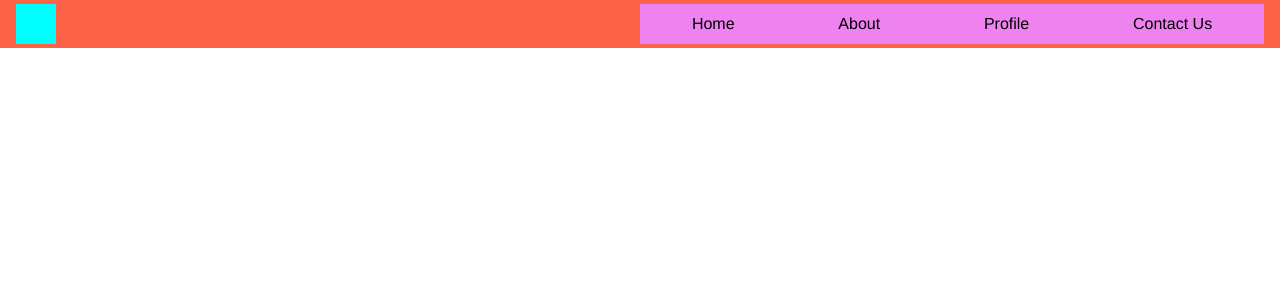
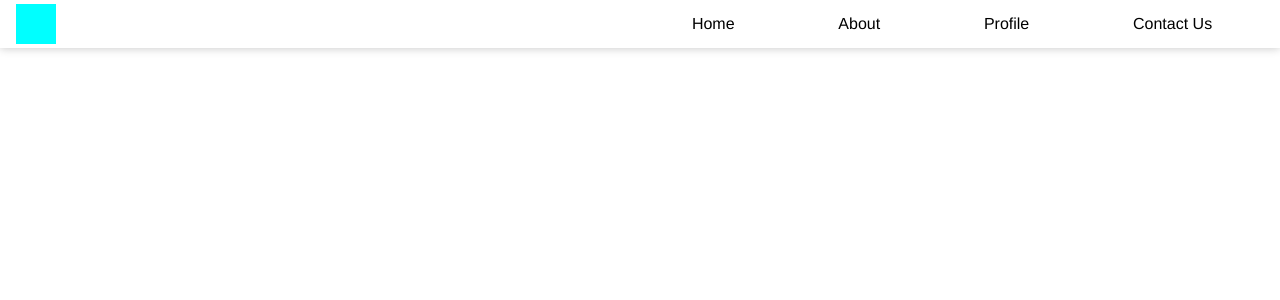
Before and after one commit to rezashahbaziyan/React_Navbars, a React (Create React App) app: page / in a window 1280 px wide. Shown: the top 300 px of the page. Built offline with nearby package versions, Linux system fonts and the light colour scheme.

Commit message:
navbar shadow

```diff
--- a/src/Navbar.css
+++ b/src/Navbar.css
@@ -8,11 +8,11 @@
 .Navbar {
     width: 100%;
     height: 3em;
-    background-color: tomato;
     display: flex;
     justify-content: space-between;
     align-items: center;
     padding: 0 1em;
+    box-shadow: 0px 0px 9px 0px #0000003c;
 }
 
 .Logo {
@@ -23,7 +23,6 @@
 }
 
 .Nav_List {
-    background-color: violet;
     height: 2.5em;
     width: 50%;
 }
@@ -35,6 +34,11 @@
     height: 100%;
     align-items: center;
 }
-.List_Item{
+
+.List_Item {
     cursor: pointer;
 }
+
+.List_Item:hover {
+    color: rgba(0, 0, 0, 0.701);
+}
```
